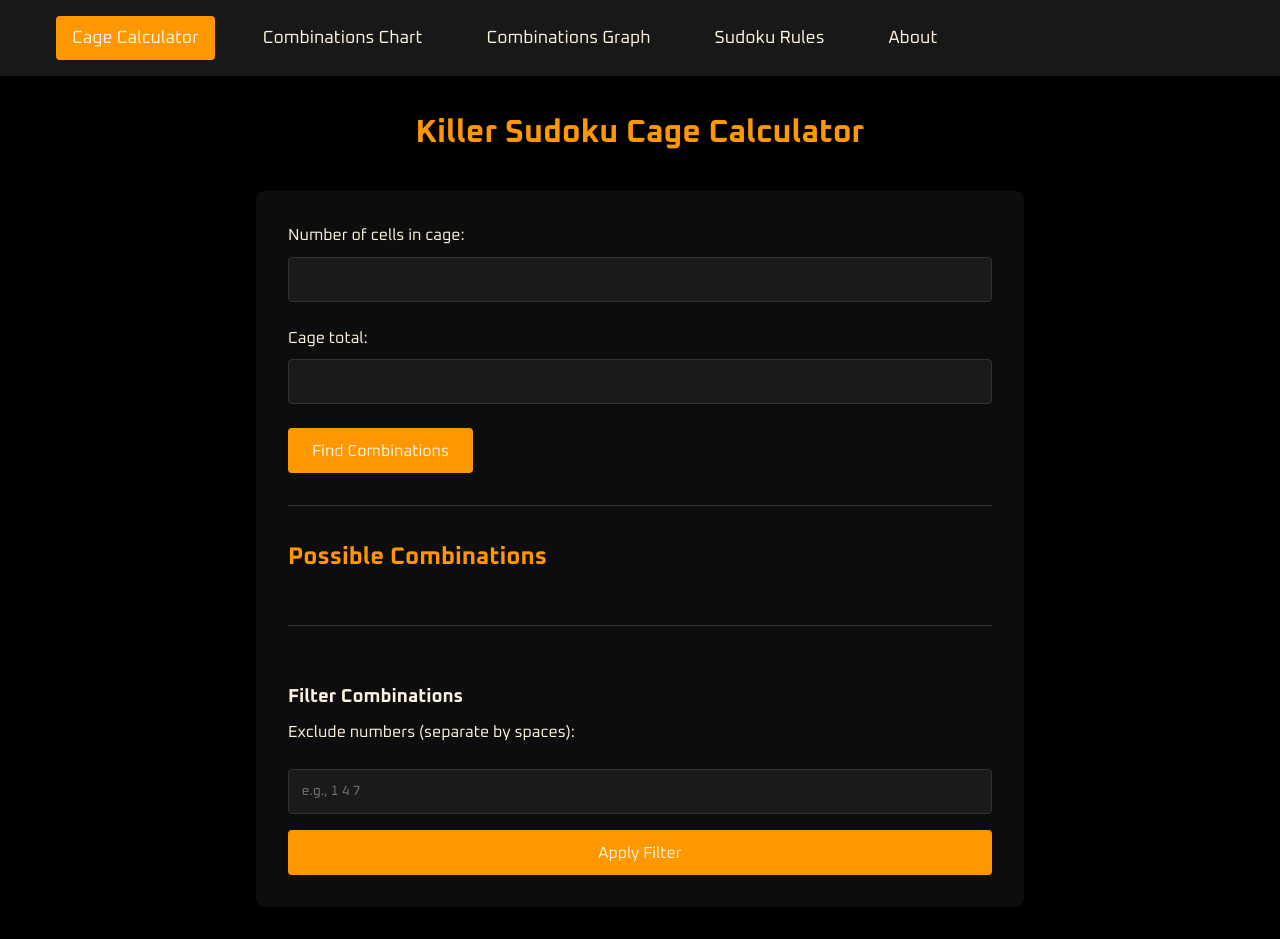
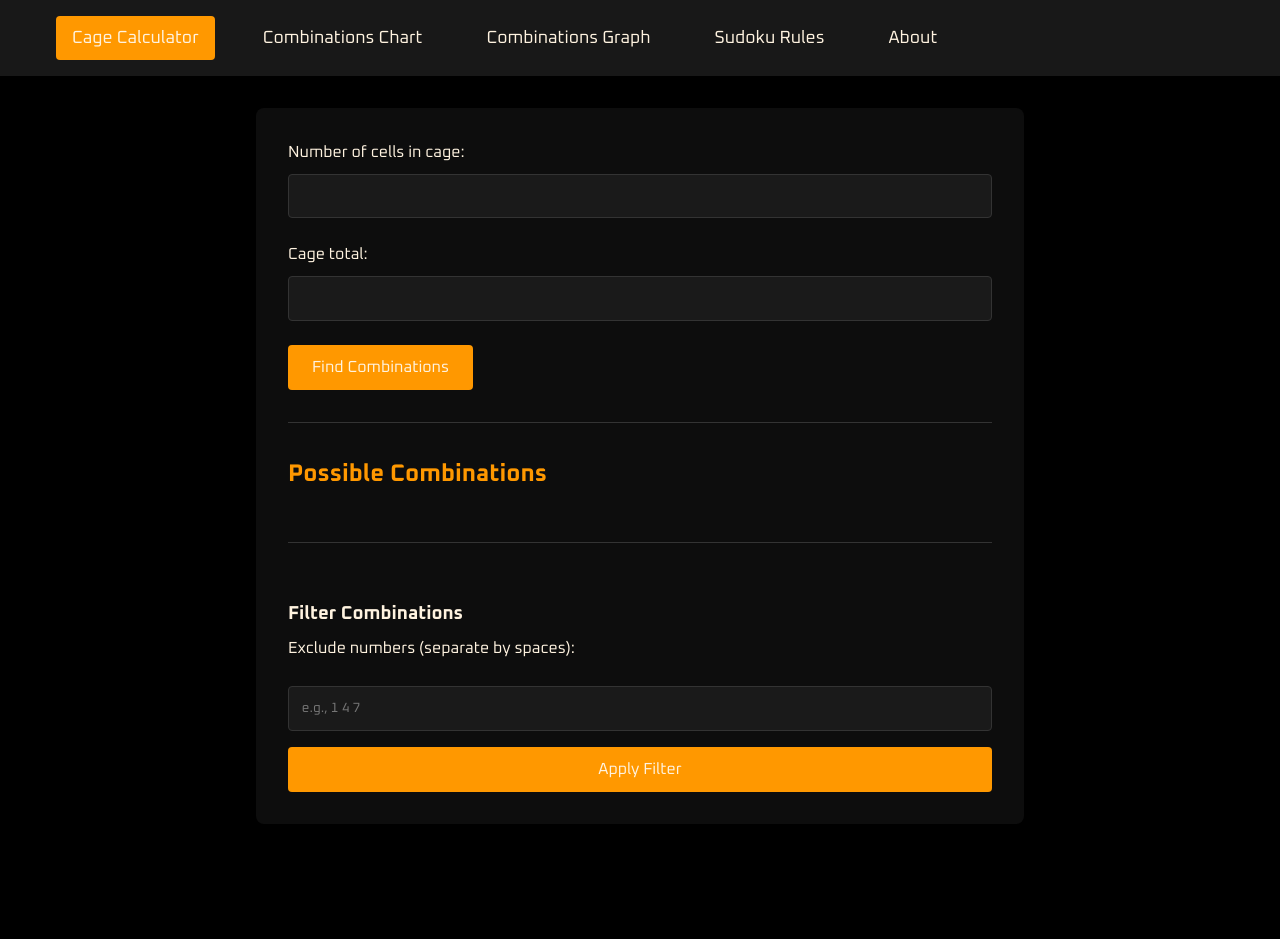
Before and after one commit to ugm616/killersudokustudy, a plain HTML site: page index.html in a window 1280 px wide. After the commit the page ends 856 px from the top, so only its background shows below. Drawn offline with Linux system fonts and the light colour scheme.

Commit message:
Update index.html

```diff
--- a/index.html
+++ b/index.html
@@ -21,8 +21,6 @@
 </nav>
 
     <main>
-        <h1>Killer Sudoku Cage Calculator</h1>
-
         <div class="calculator-container">
             <div class="calculator-form">
                 <form id="cageForm">
```
